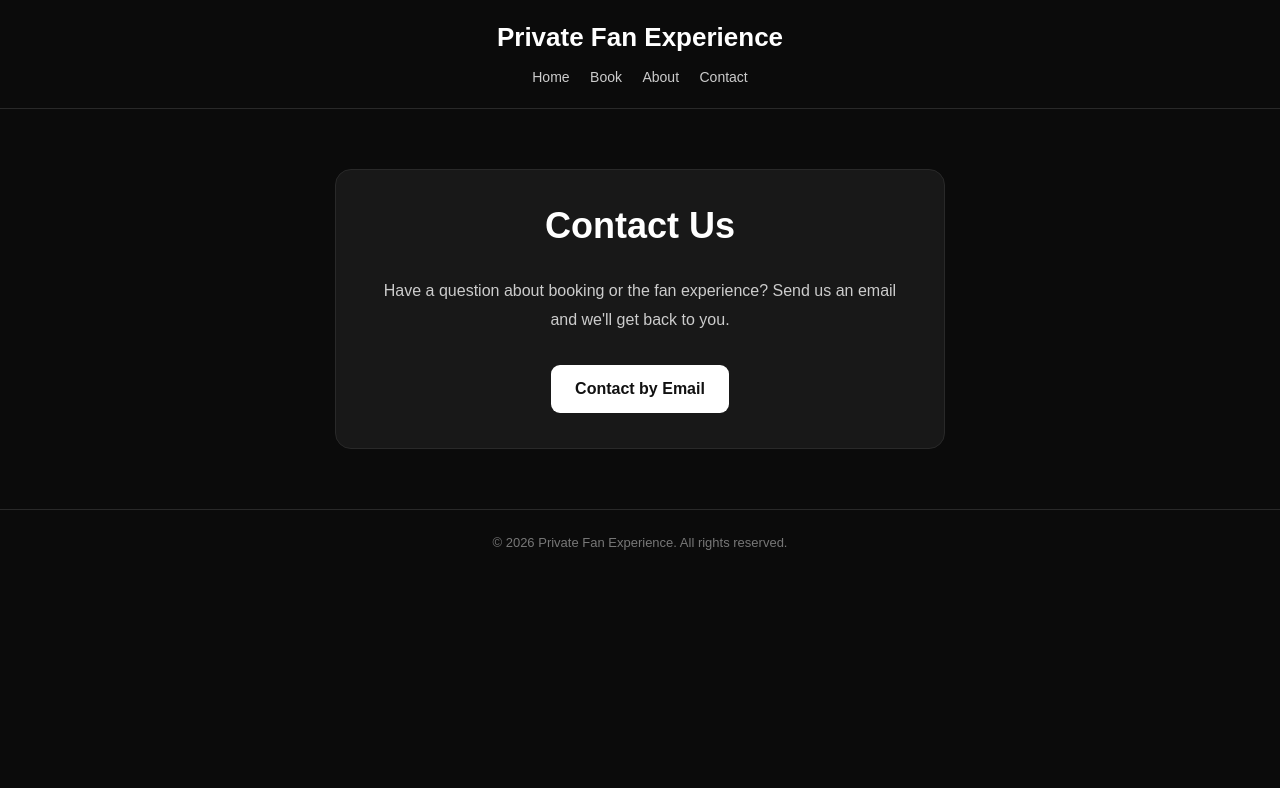
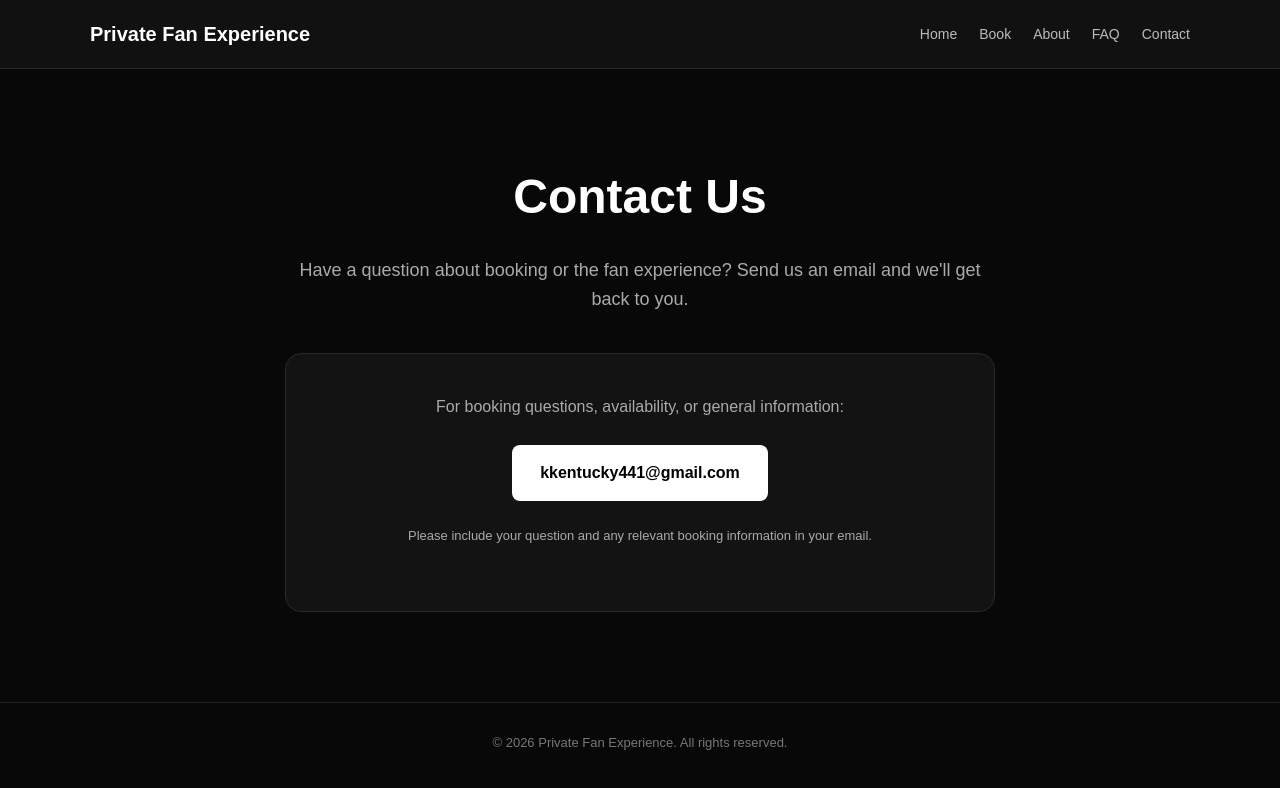
Before and after one commit to matts485/-matt-live-calls., a website: page contact.html in a window 1280 px wide. Drawn offline with Linux system fonts and the light colour scheme.

Commit message:
Final contact page

```diff
--- a/contact.html
+++ b/contact.html
@@ -3,118 +3,65 @@
 <head>
 <meta charset="UTF-8">
 <meta name="viewport" content="width=device-width, initial-scale=1.0">
-  <title>Contact | Private Fan Experience</title>
-
+<title>Contact Us</title>
 <style>
-    * {
-      box-sizing: border-box;
-    }
-
-    body {
-      margin: 0;
-      font-family: Arial, sans-serif;
-      background: #0b0b0b;
-      color: #fff;
-    }
-
-    header {
-      padding: 22px 20px;
-      text-align: center;
-      border-bottom: 1px solid #292929;
-    }
-
-    header h1 {
-      margin: 0;
-      font-size: 26px;
-    }
-
-    nav {
-      margin-top: 15px;
-    }
-
-    nav a {
-      color: #ccc;
-      text-decoration: none;
-      margin: 0 8px;
-      font-size: 14px;
-    }
-
-    .container {
-      max-width: 650px;
-      margin: auto;
-      padding: 60px 20px;
-    }
-
-    .card {
-      background: #181818;
-      border: 1px solid #292929;
-      border-radius: 16px;
-      padding: 35px;
-      text-align: center;
-    }
-
-    h2 {
-      font-size: 36px;
-      margin-top: 0;
-    }
-
-    p {
-      color: #ccc;
-      line-height: 1.8;
-    }
-
-    .email {
-      display: inline-block;
-      margin-top: 15px;
-      padding: 15px 24px;
-      background: #fff;
-      color: #111;
-      border-radius: 9px;
-      text-decoration: none;
-      font-weight: bold;
-    }
-
-    footer {
-      border-top: 1px solid #292929;
-      text-align: center;
-      padding: 25px;
-      color: #777;
-      font-size: 13px;
+*{box-sizing:border-box;margin:0;padding:0}
+body{font-family:Arial,sans-serif;background:#080808;color:#fff;line-height:1.6}
+header{background:#111;border-bottom:1px solid #292929;padding:18px 5%}
+.nav{max-width:1100px;margin:auto;display:flex;justify-content:space-between;align-items:center}
+.logo{font-size:20px;font-weight:bold;color:#fff;text-decoration:none}
+nav{display:flex;gap:22px;flex-wrap:wrap}
+nav a{color:#bbb;text-decoration:none;font-size:14px}
+nav a:hover{color:#fff}
+.container{max-width:750px;margin:auto;padding:90px 20px;text-align:center}
+h1{font-size:48px;margin-bottom:20px}
+.intro{color:#aaa;font-size:18px;margin-bottom:40px}
+.box{background:#131313;border:1px solid #292929;border-radius:16px;padding:40px}
+.box p{color:#aaa;margin-bottom:25px}
+.email{display:inline-block;background:#fff;color:#000;text-decoration:none;padding:15px 28px;border-radius:8px;font-weight:bold;word-break:break-word}
+.small{margin-top:25px;color:#777;font-size:13px}
+footer{text-align:center;padding:30px 20px;border-top:1px solid #222;color:#777;font-size:13px}
+@media(max-width:700px){
+.nav{flex-direction:column;gap:15px}
+nav{justify-content:center;gap:15px}
+h1{font-size:38px}
 }
 </style>
 </head>
-
 <body>
 
 <header>
-  <h1>Private Fan Experience</h1>
-
+<div class="nav">
+<a class="logo" href="index.html">Private Fan Experience</a>
 <nav>
 <a href="index.html">Home</a>
 <a href="book.html">Book</a>
 <a href="about.html">About</a>
+<a href="faq.html">FAQ</a>
 <a href="contact.html">Contact</a>
 </nav>
+</div>
 </header>
 
-<div class="container">
+<main class="container">
+<h1>Contact Us</h1>
 
-  <div class="card">
-
-    <h2>Contact Us</h2>
-
-    <p>
-      Have a question about booking or the fan experience?
-      Send us an email and we'll get back to you.
+<p class="intro">
+Have a question about booking or the fan experience? Send us an email and we'll get back to you.
 </p>
 
+<div class="box">
+<p>For booking questions, availability, or general information:</p>
+
 <a class="email" href="mailto:kkentucky441@gmail.com">
-      Contact by Email
+kkentucky441@gmail.com
 </a>
 
+<p class="small">
+Please include your question and any relevant booking information in your email.
+</p>
 </div>
-
-</div>
+</main>
 
 <footer>
 © 2026 Private Fan Experience. All rights reserved.
```
Lines whose indentation alone changed are shown as unchanged.
